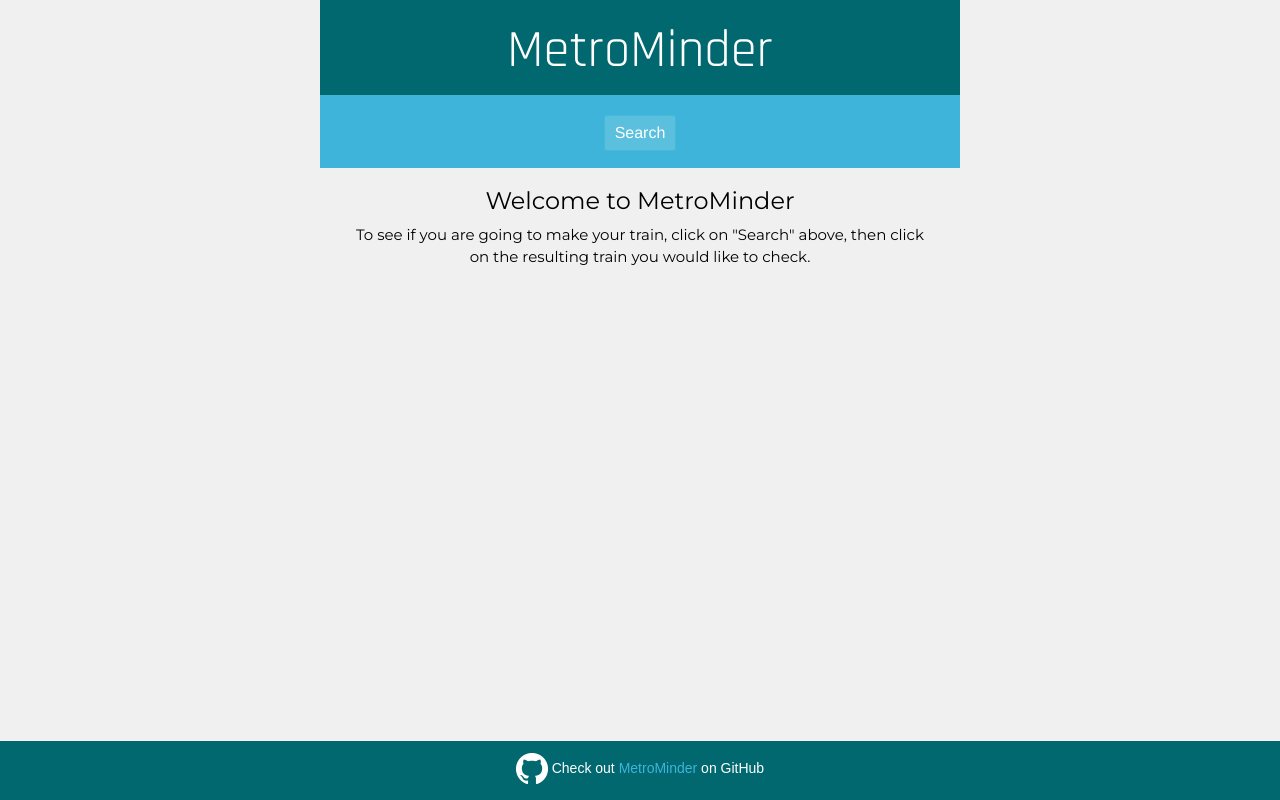
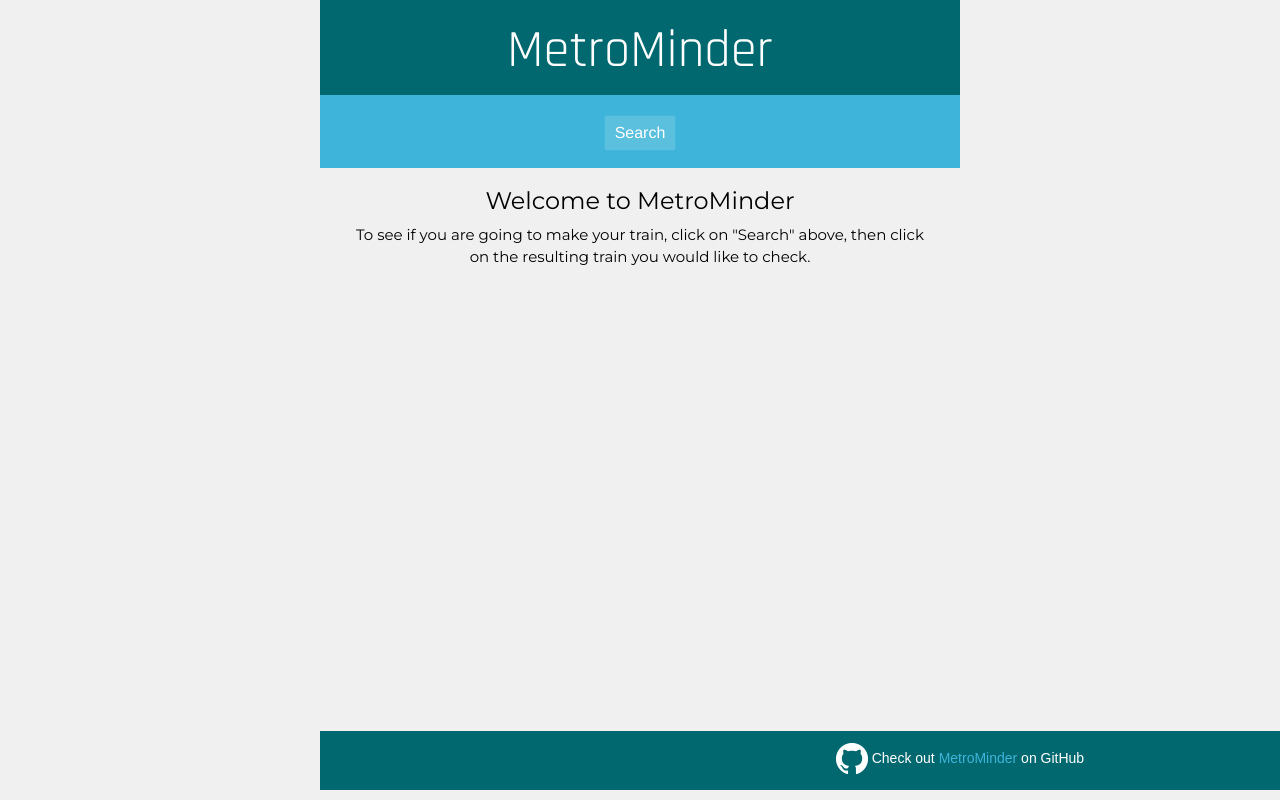
Before and after one commit to SPHornsby/metrominder, a website: page public/index.html in a window 1280 px wide. Drawn offline with nearby package versions, Linux system fonts and the light colour scheme; no server answers.

Commit message:
Works on fixed footer for web sizes

```diff
--- a/public/default.css
+++ b/public/default.css
@@ -5,7 +5,7 @@ body {
 /*h1 {
   padding-top: 20px;
 }*/
-@media (min-width: 768px) {
+@media (min-width: 992px) {
   h1 {
     font-size: 3.5em;
   }
@@ -31,10 +31,16 @@ body {
   padding-top: 2px;
   padding-bottom: 5px;
   position: fixed;
-  bottom: 0;
-  left: 0;
+  bottom: 10px;
+  /*left: 0;*/
   width: 100%;
 }
+/*@media (min-width: 768px) {
+) {
+  bottom {
+    width: 50%;
+  }
+}*/
 a:link, a:visited {
   text-decoration: none;
   color: #3fb4da;
```
